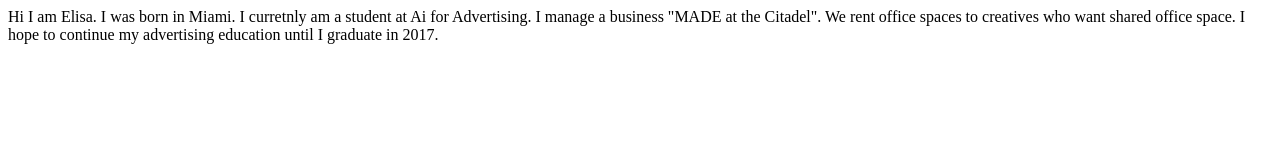
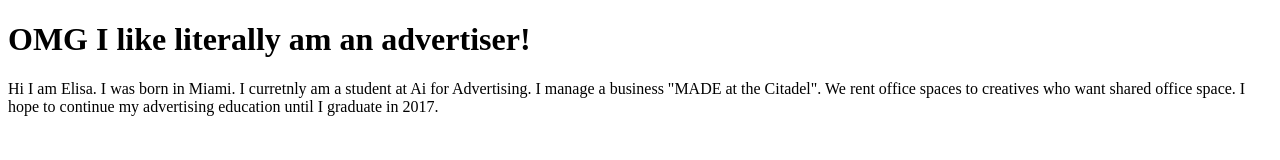
Before and after one commit to elisaface/elisaface.github.io, a plain HTML site: page About.html in a window 1280 px wide. Drawn offline with Linux system fonts and the light colour scheme.

Commit message:
Update About.html

```diff
--- a/About.html
+++ b/About.html
@@ -3,6 +3,7 @@
 <title>About Me</title>
 </head>
 <body>
+<h1> OMG I like literally am an advertiser!</h1>
 Hi I am Elisa. I was born in Miami.
 I curretnly am a student at Ai for Advertising.
 I manage a business "MADE at the Citadel". We
```
